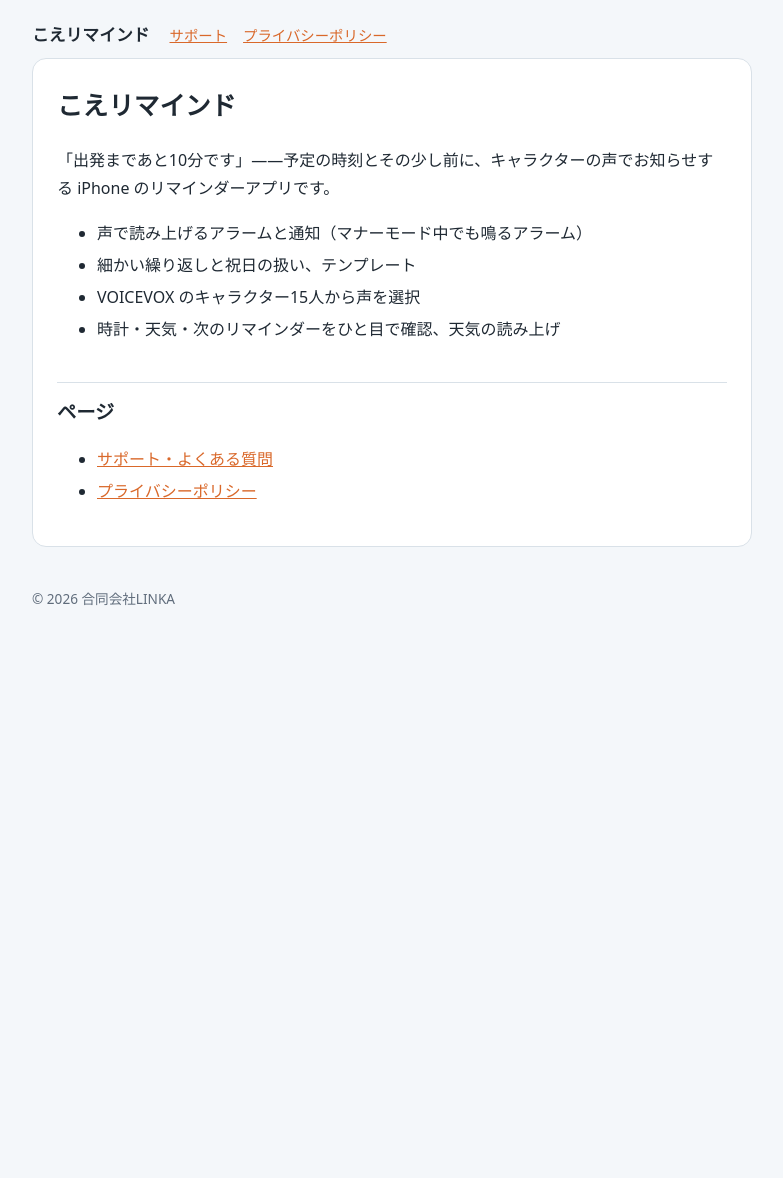
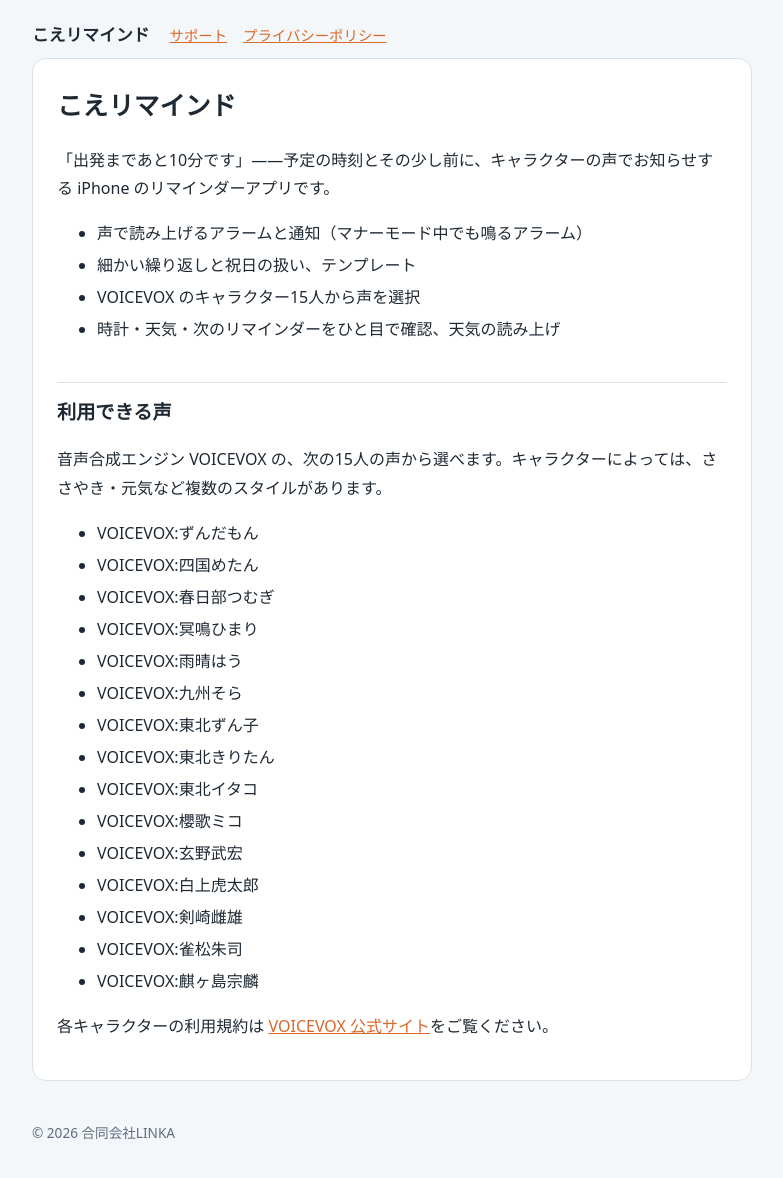
Before and after one commit to linka-admin/voice-reminder-docs, a Jekyll site: the page built from index.md, in a window 1280 px wide. Shown: the whole page, without its empty margins (248-1031 px from the left). Built offline with Jekyll 4.4.1, drawn with Linux system fonts in a browser that asks for light colours; before the commit the page ends 900 px from its top, so only the background shows below that.

Commit message:
Top page lists the available voices; support page drops the credits
Co-Authored-By: Claude Opus 5.5 <noreply@anthropic.com>
Claude-Session: https://claude.ai/code/session_017p9RmcMrbCViLdGix14MhX

```diff
--- a/index.md
+++ b/index.md
@@ -13,7 +13,24 @@ permalink: /
 - VOICEVOX のキャラクター15人から声を選択
 - 時計・天気・次のリマインダーをひと目で確認、天気の読み上げ
 
-## ページ
+## 利用できる声
 
-- [サポート・よくある質問](/support/)
-- [プライバシーポリシー](/privacy/)
+音声合成エンジン VOICEVOX の、次の15人の声から選べます。キャラクターによっては、ささやき・元気など複数のスタイルがあります。
+
+- VOICEVOX:ずんだもん
+- VOICEVOX:四国めたん
+- VOICEVOX:春日部つむぎ
+- VOICEVOX:冥鳴ひまり
+- VOICEVOX:雨晴はう
+- VOICEVOX:九州そら
+- VOICEVOX:東北ずん子
+- VOICEVOX:東北きりたん
+- VOICEVOX:東北イタコ
+- VOICEVOX:櫻歌ミコ
+- VOICEVOX:玄野武宏
+- VOICEVOX:白上虎太郎
+- VOICEVOX:剣崎雌雄
+- VOICEVOX:雀松朱司
+- VOICEVOX:麒ヶ島宗麟
+
+各キャラクターの利用規約は [VOICEVOX 公式サイト](https://voicevox.hiroshiba.jp/)をご覧ください。
```
Also changed, not shown: support/index.md (+0 -28 lines).
